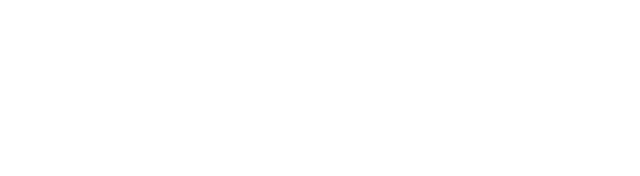
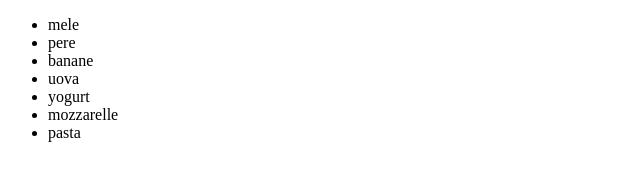
Before and after one commit to marcomazzotti/js-lista-spesa, a plain HTML site: page index.html in a window 1280 px wide. Shown: the whole page, without its empty margins (0-640 px from the left). Drawn offline with Linux system fonts and the light colour scheme.

Commit message:
Add: while and comments

```diff
--- a/index.html
+++ b/index.html
@@ -8,6 +8,7 @@
 </head>
 <body>
 
+  <ul></ul>
 
 
   <script src="js/script.js"></script>
--- a/js/script.js
+++ b/js/script.js
@@ -0,0 +1,9 @@
+let shoppingList = ["mele", "pere", "banane", "uova", "yogurt", "mozzarelle", "pasta"]
+
+const unorederedlist = document.querySelector("ul");
+
+let i = 0;
+while (i < shoppingList.length) {
+  unorederedlist.innerHTML += `<li> ${shoppingList[i]} </li>`;
+  i++
+}
```
